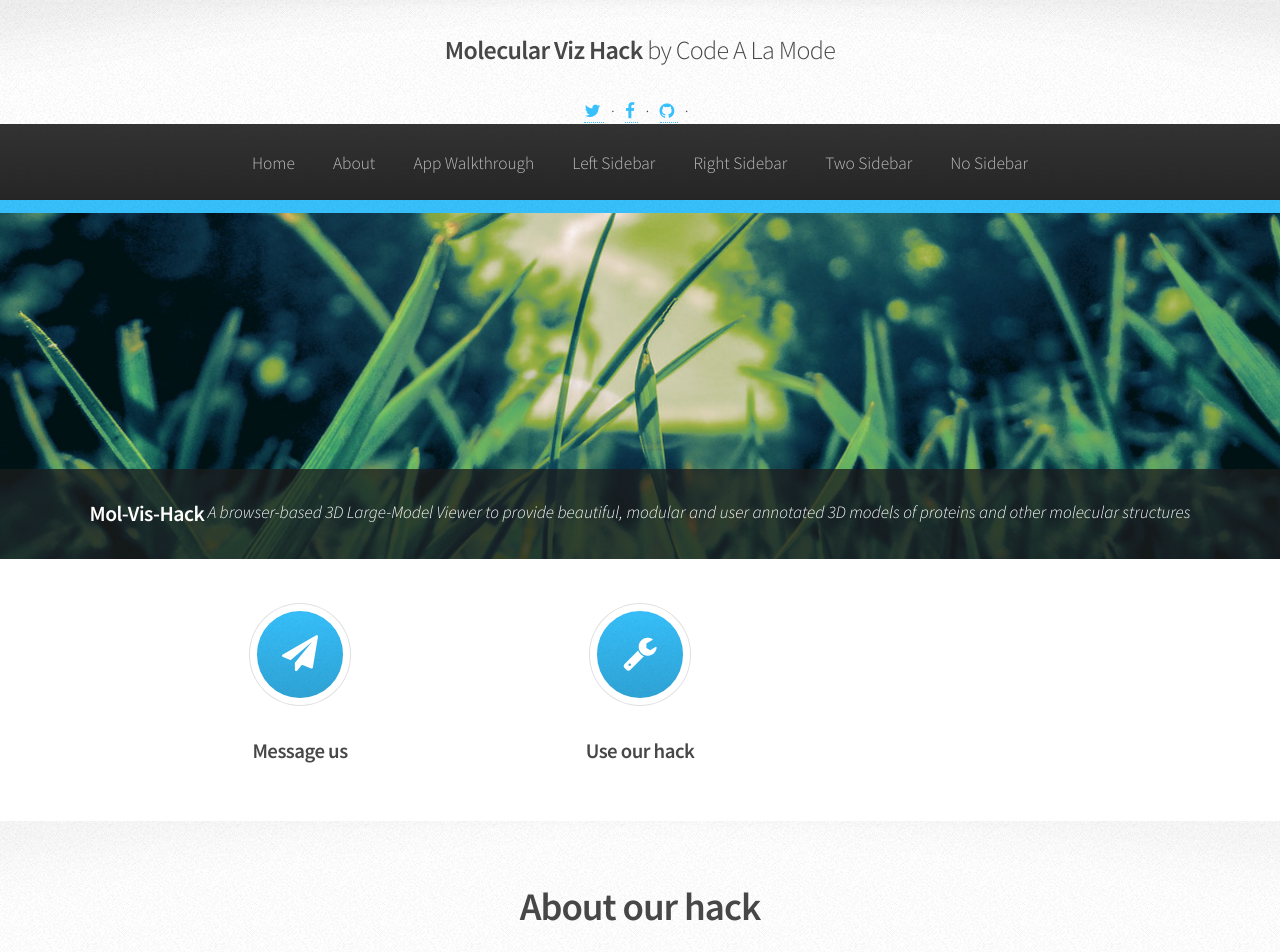
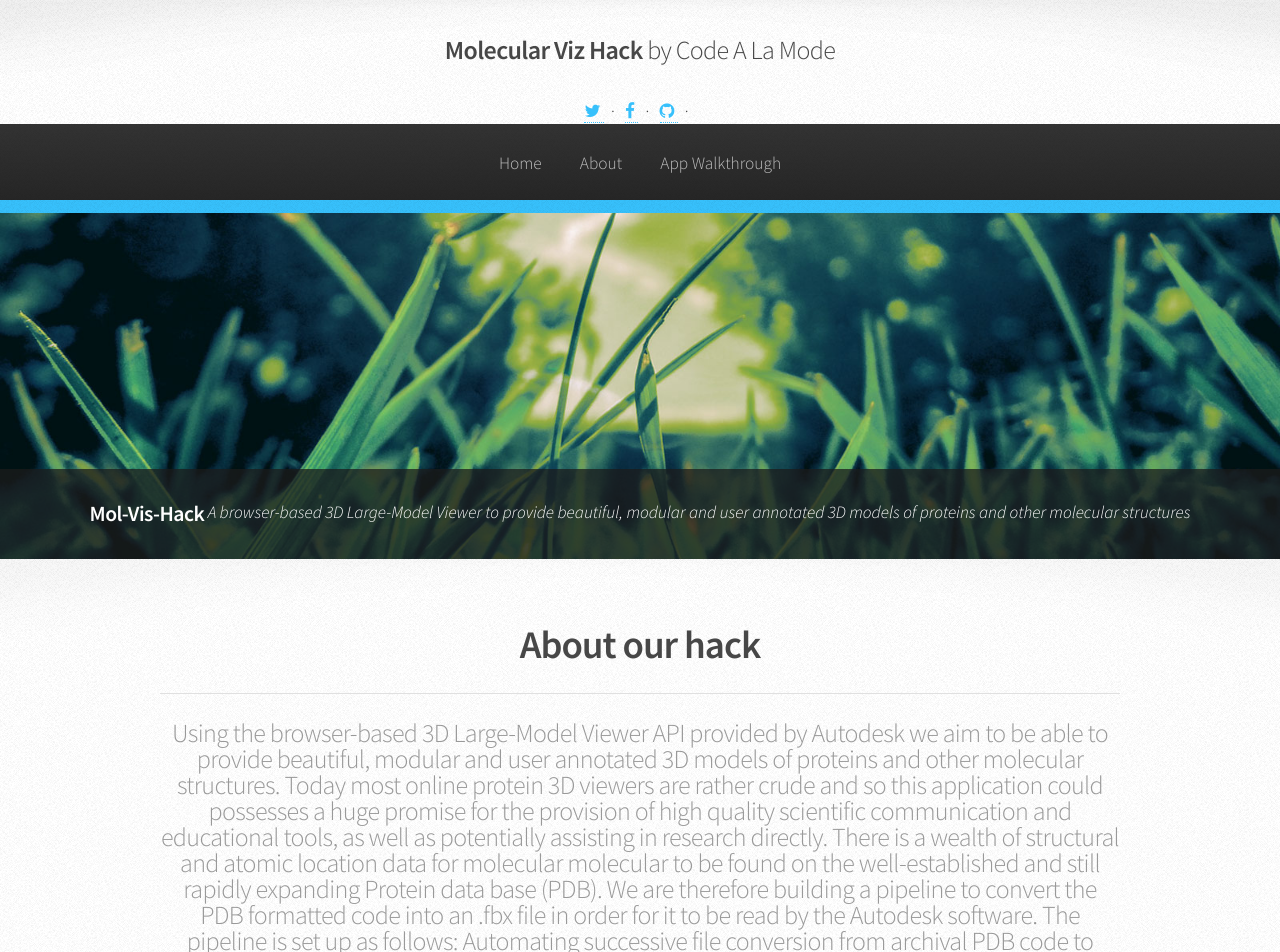
Before and after one commit to hackmcr15-code-a-la-mode/hackmcr15-code-a-la-mode.github.io, a Jekyll site: the page built from index.html, in a window 1280 px wide. Shown: the top 952 px of the page. Built offline with Jekyll 4.4.1, drawn with Linux system fonts in a browser that asks for light colours; Markdown is read by kramdown in place of the engine named in the settings; the list of posts is cut into pages by our own code; some of the changed text lies outside the part shown.

Commit message:
Update site

```diff
--- a/_includes/header.html
+++ b/_includes/header.html
@@ -71,10 +71,6 @@
 									<li><a href="#">Extensions</a></li>
 								</ul>
 							</li>
-							<li {% if current[1] == 'left-sidebar.html' %}class="current"{% endif %}><a href="{{ site.baseurl }}/left-sidebar.html">Left Sidebar</a></li>
-							<li {% if current[1] == 'right-sidebar.html' %}class="current"{% endif %}><a href="{{ site.baseurl }}/right-sidebar.html">Right Sidebar</a></li>
-							<li {% if current[1] == 'two-sidebar.html' %}class="current"{% endif %}><a href="{{ site.baseurl }}/two-sidebar.html">Two Sidebar</a></li>
-							<li {% if current[1] == 'no-sidebar.html' %}class="current"{% endif %}><a href="{{ site.baseurl }}/no-sidebar.html">No Sidebar</a></li>
 						</ul>
 					</nav>
 
--- a/assets/css/style.css
+++ b/assets/css/style.css
@@ -839,3 +839,9 @@
 			text-align: center;
 			font-size: 0.9em;
 		}
+
+div.custom-links {
+    margin-left: auto;
+    width: 150px;
+    margin-right: auto;
+}
--- a/index.html
+++ b/index.html
@@ -8,27 +8,6 @@
 		<header>
 			<h2>Mol-Vis-Hack </h2> <em> A browser-based 3D Large-Model Viewer to provide beautiful, modular and user annotated 3D models of proteins and other molecular structures </em>
 		</header>
-	</section>
-
-<!-- Highlights -->
-	<section class="wrapper style1">
-		<div class="container">
-			<div class="row double">
-				<section class="4u">
-					<div class="box highlight">
-						<i class="icon major fa-paper-plane"></i>
-						<h3>Message us</h3>
-						<p><a href="https://www.facebook.com/UoMBioinfoSoc?fref=ts"></a></p>
-					</div>
-				</section>
-				<section class="4u">
-					<div class="box highlight">
-						<i class="icon major fa-wrench"></i>
-						<h3>Use our hack</h3>
-					</div>
-				</section>
-			</div>
-		</div>
 	</section>
 
 <!-- Gigantic Heading -->
@@ -53,4 +32,25 @@
 		</div>
 	</section>
 
+<!-- Highlights -->
+	<section class="wrapper style1">
+		<div class="container">
+			<div class="row double">
+				<section class="4u">
+					<div class="box highlight">
+						<i class="icon major fa-paper-plane"></i>
+						<h3>Message us</h3>
+						<p><a href="https://www.facebook.com/UoMBioinfoSoc?fref=ts"></a></p>
+					</div>
+				</section>
+				<section class="4u">
+					<div class="box highlight">
+						<i class="icon major fa-wrench"></i>
+						<h3>Use our hack</h3>
+					</div>
+				</section>
+			</div>
+		</div>
+	</section>
+
 	{% include cta.html %}
```
